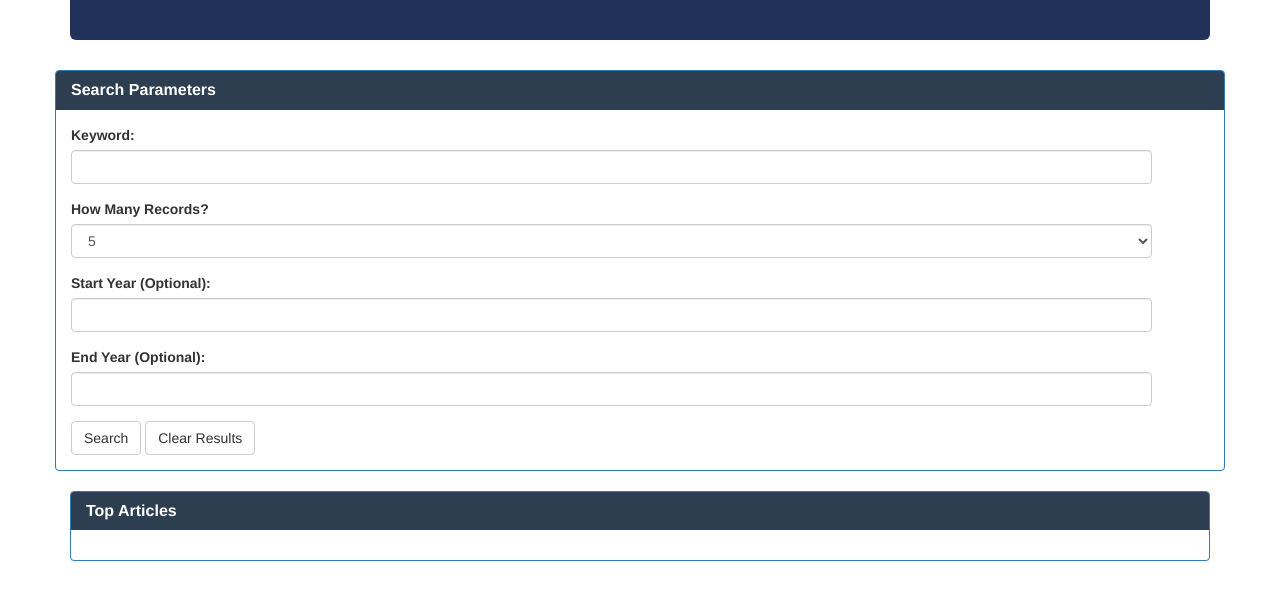
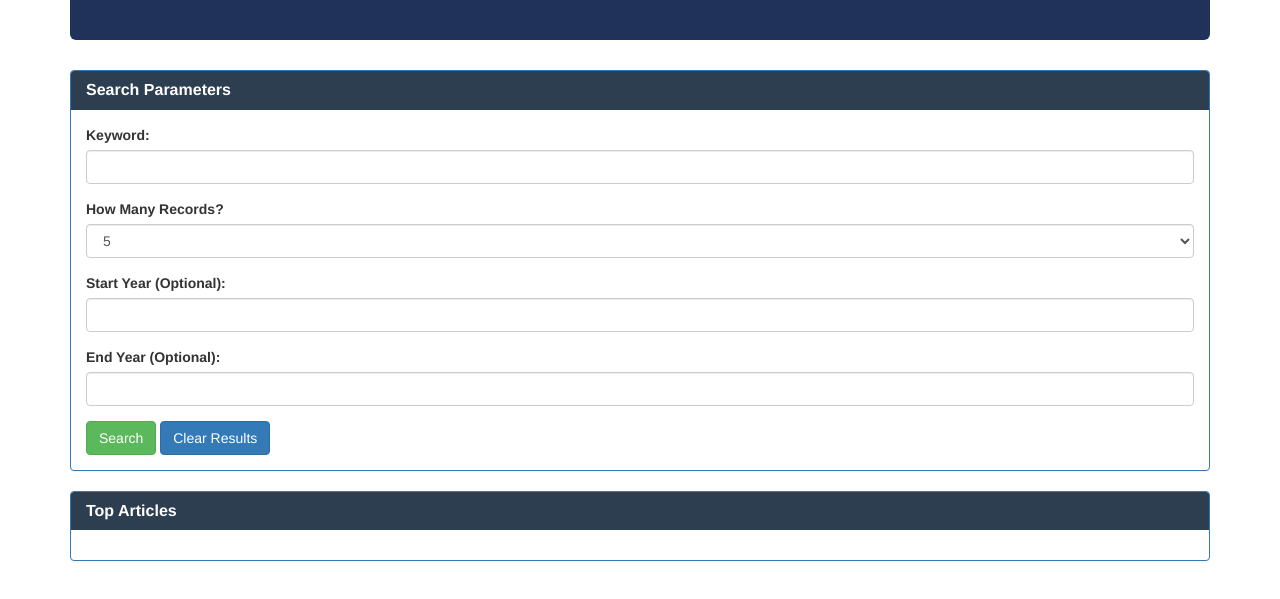
Before and after one commit to loganhasty/nyt-search, a plain HTML site: page index.html in a window 1280 px wide. Shown: the part 161-760 px from the top of the page. Drawn offline with nearby package versions, Linux system fonts and the light colour scheme.

Commit message:
final appearance

```diff
--- a/assets/css/style.css
+++ b/assets/css/style.css
@@ -6,12 +6,9 @@
 	color:white;
 }
 
+
 .panel-primary .panel-heading {
     color: #fff;
     background-color: #2c3e50;
     border-color: #2c3e50;
 }
-
-.form-group {
-	width:95%;
-}
--- a/index.html
+++ b/index.html
@@ -5,6 +5,7 @@
 	<link rel="stylesheet" href="assets/css/reset.css">
 	<link rel="stylesheet" href="https://maxcdn.bootstrapcdn.com/bootstrap/3.3.7/css/bootstrap.min.css" integrity="sha384-BVYiiSIFeK1dGmJRAkycuHAHRg32OmUcww7on3RYdg4Va+PmSTsz/K68vbdEjh4u" crossorigin="anonymous">
 	<link rel="stylesheet" href="assets/css/style.css">
+	<script src="https://cdnjs.cloudflare.com/ajax/libs/jquery/3.2.1/jquery.min.js"></script>
 </head>
 <body>
 	<div class="container">
@@ -14,7 +15,6 @@
 				<strong>New York Times Search</strong>
 			</h1>
 		</div>
-		<div class="row">
 			<div class="panel panel-primary">
 				<div class="panel-heading">
 					<h3 class="panel-title">
@@ -43,13 +43,12 @@
 					    <label for="endYear">End Year (Optional):</label>
 					    <input type="text" class="form-control" id="endYear">
 					  </div>
-					  <button type="submit" class="btn btn-default" id="runSearch"><i class="fa fa-search"></i> Search</button>
-  					  <button type="button" class="btn btn-default" id="clearAll"><i class="fa fa-trash"></i> Clear Results</button>
+					  <button type="submit" class="btn btn-success" id="runSearch"><i class="fa fa-search"></i> Search</button>
+  					  <button type="button" class="btn btn-primary" id="clearAll"><i class="fa fa-trash"></i> Clear Results</button>
 					</form>
 				</div>
 			</div>
-		</div>
-		<div class="panel panel-primary">
+			<div class="panel panel-primary">
 				<div class="panel-heading">
 					<h3 class="panel-title">
 					<strong>Top Articles</strong>
@@ -57,7 +56,7 @@
 				</div>
 				<div class="panel-body" id="resultsSection">
 				</div>
-		</div>
+			</div>
 	</div>
 <script src="app.js"></script>
 </body>
```
